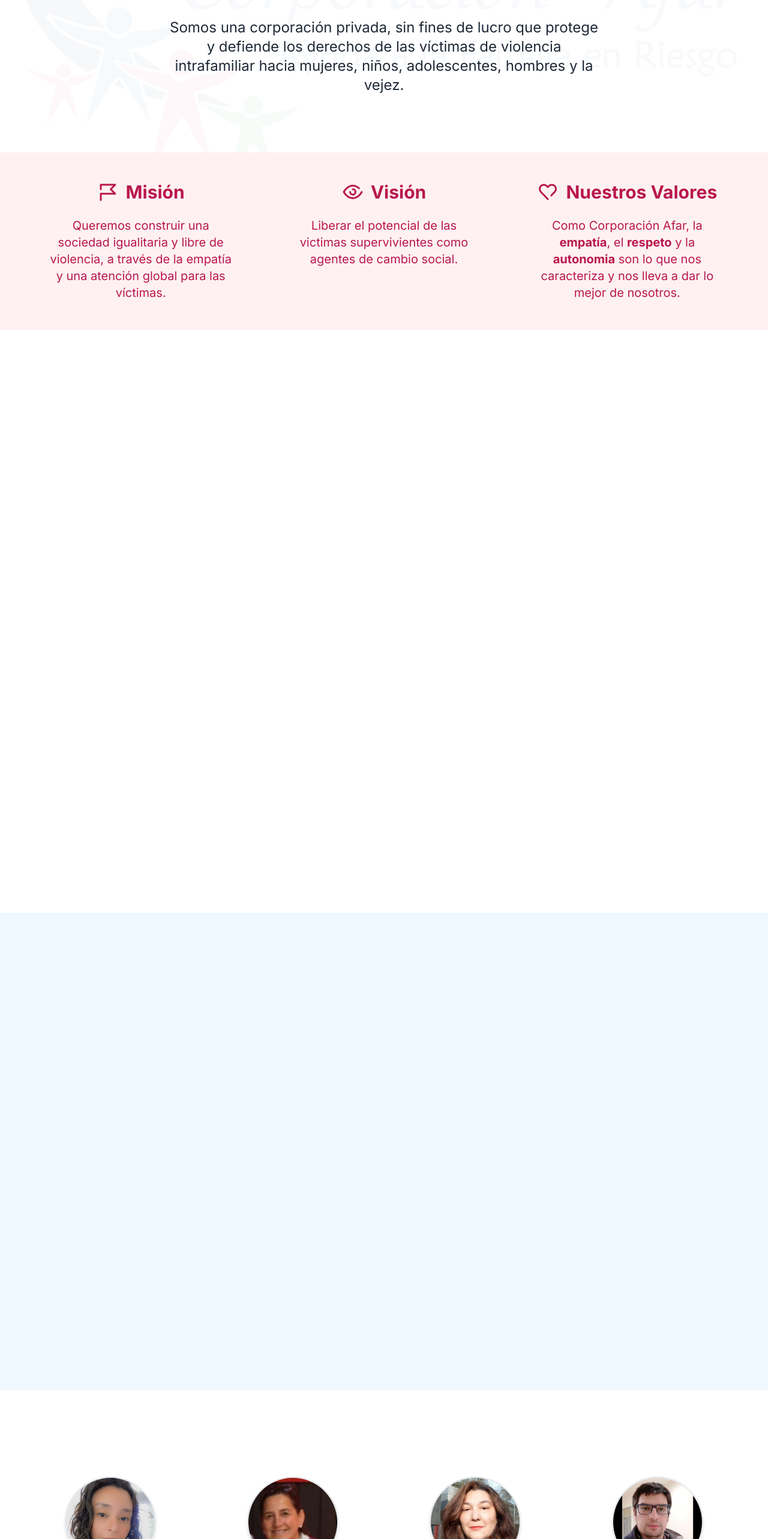
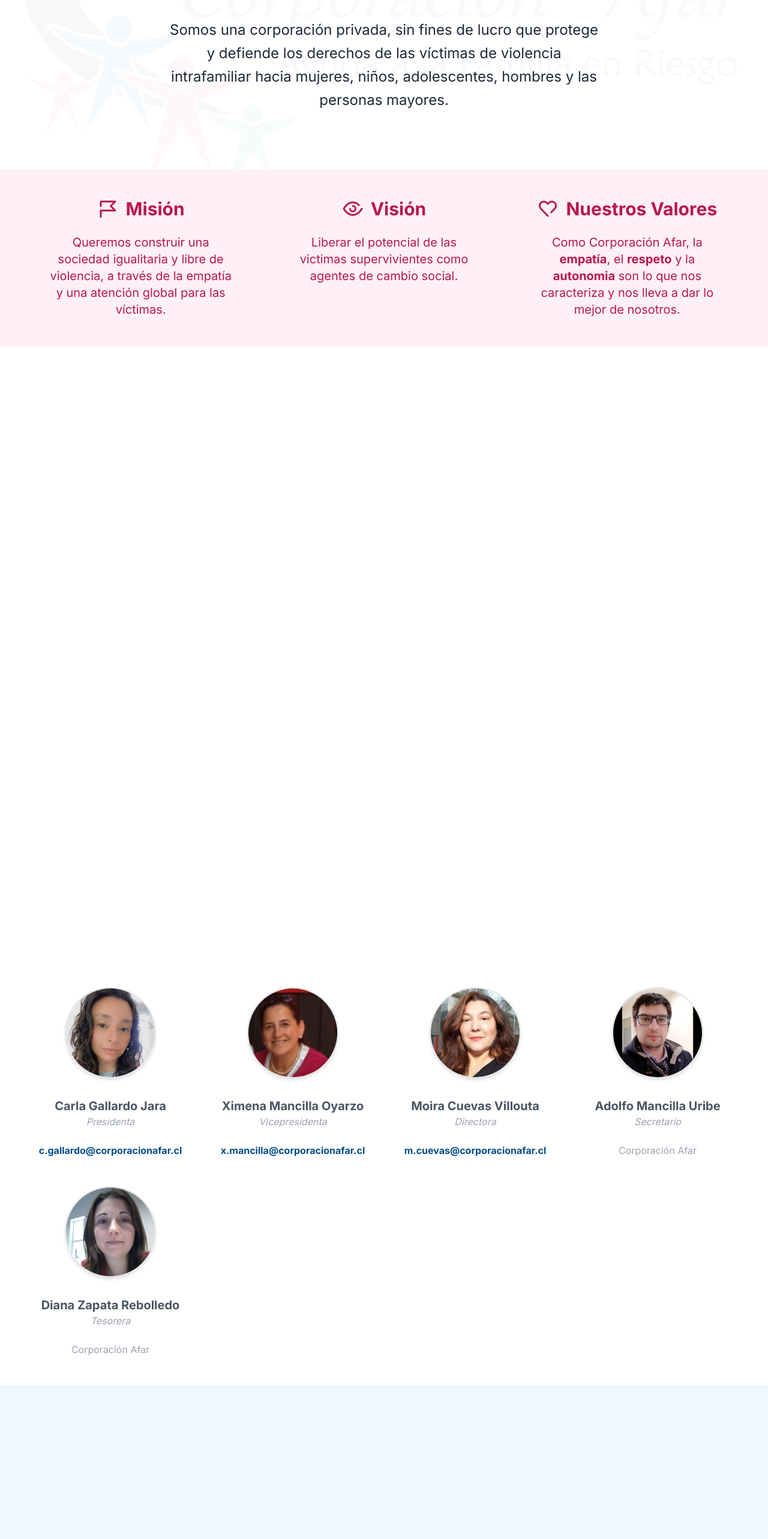
Before and after one commit to Ezfeik/corporacion-afar-website, a Next.js app: page /nosotros in a window 1280 px wide. Shown: the part 234-2800 px from the top of the page at 60% size. Built offline with nearby package versions, Linux system fonts and the light colour scheme.

Commit message:
Refactor and minor style changes

```diff
--- a/src/app/(main)/nosotros/page.tsx
+++ b/src/app/(main)/nosotros/page.tsx
@@ -83,7 +83,7 @@ const AboutUsContainer = function() {
   )
 }
 
-const OurStoryContent = function () {
+const OurHistoryContent = function () {
   return (
     <div className='px-0 lg:px-20 pt-7 lg:pt-14 text-xl leading-relaxed'>
       <p className='mb-7'>
@@ -99,7 +99,7 @@ const OurStoryContent = function () {
       <p className='mb-7'>
         La violencia Intrafamiliar lamentablemente se vive dentro de los hogares, en las familias.
         Es una realidad donde mayoritariamente la viven las <b>mujeres</b>, pero no está ajena la
-        violencia hacia los <b>niños, adolescentes, hombres y personas mayores</b>, personas de la <b>comunidad LGBTQ+</b>.
+        violencia hacia los <b>niños, adolescentes, hombres, personas mayores</b> o personas de la <b>comunidad LGBTQ+</b>.
         Esta es la principal motivación de AFAR y nos preguntarnos:
         ¿Dónde busca ayuda un adulto mayor, un hombre, un adolescente una persona de la comunidad LGBTQ+?
         Es ahí que surge el dilema. Muchos hombres y adultos mayores sufren en silencio la
@@ -111,6 +111,36 @@ const OurStoryContent = function () {
         y acompañará a las personas que viven violencia, pero con el gran desafío de involucrar a toda la comunidad.
       </p>
     </div>
+  )
+}
+
+const OurHistoryContainer = function () {
+  return (
+    <Container bgColorClass='bg-primary-50'>
+      <div className='py-12 my-12'>
+        <AnimationWrapper initialClass="lg:opacity-0" animationClass="lg:animate-[800ms_ease-in-out_forwards_fade-in]" threshold={1}>
+          <SectionTitle textColorClass="text-primary-800" decoratorColorClass="bg-primary-800">Nuestra Historia</SectionTitle>
+        </AnimationWrapper>
+        <AnimationWrapper initialClass="lg:opacity-0" animationClass="lg:animate-[800ms_ease-in-out_forwards_fade-in]" threshold={0.3}>
+          <OurHistoryContent />
+        </AnimationWrapper>
+      </div>
+    </Container>
+  )
+}
+
+const OurMembersContainer = function () {
+  return (
+    <Container>
+      <div className='mb-12'>
+        <AnimationWrapper initialClass="lg:opacity-0" animationClass="lg:animate-[800ms_ease-in-out_forwards_fade-in]" threshold={1}>
+          <SectionTitle textColorClass="text-secondary-500" decoratorColorClass="bg-secondary-500">Nuestro Equipo</SectionTitle>
+        </AnimationWrapper>
+        <div className='pt-7 lg:pt-14'>
+          <TeamCardList members={members} />
+        </div>
+      </div>
+    </Container>
   )
 }
 
@@ -131,9 +161,9 @@ function Page() {
           <div className='pt-12 lg:pt-24 pb-6 lg:pb-12'>
             <SectionTitle textColorClass="text-secondary-500" decoratorColorClass="bg-secondary-500">Sobre Nosotros</SectionTitle>
           </div>
-          <p className='w-[90%] lg:w-3/5 mx-auto pb-12 lg:pb-24 text-xl lg:text-2xl leading-relaxed text-center text-gray-800'>
+          <p className='w-[90%] lg:w-3/5 mx-auto pb-12 lg:pb-24 text-xl lg:text-2xl lg:leading-relaxed text-center text-gray-800'>
             Somos una corporación privada, sin fines de lucro que protege y defiende los derechos de las víctimas de violencia intrafamiliar hacia
-            mujeres, niños, adolescentes, hombres y la vejez.
+            mujeres, niños, adolescentes, hombres y las personas mayores.
           </p>
         </>
       </Container>
@@ -159,28 +189,8 @@ function Page() {
           />
         </div>
       </Container>
-      {/* Our Story */}
-      <Container bgColorClass='bg-primary-50'>
-        <div className='py-12 my-12'>
-          <AnimationWrapper initialClass="lg:opacity-0" animationClass="lg:animate-[800ms_ease-in-out_forwards_fade-in]" threshold={1}>
-            <SectionTitle textColorClass="text-primary-800" decoratorColorClass="bg-primary-800">Nuestra Historia</SectionTitle>
-          </AnimationWrapper>
-          <AnimationWrapper initialClass="lg:opacity-0" animationClass="lg:animate-[800ms_ease-in-out_forwards_fade-in]" threshold={0.3}>
-            <OurStoryContent />
-          </AnimationWrapper>
-        </div>
-      </Container>
-      {/* Members */}
-      <Container>
-        <div className='mb-12'>
-          <AnimationWrapper initialClass="lg:opacity-0" animationClass="lg:animate-[800ms_ease-in-out_forwards_fade-in]" threshold={1}>
-            <SectionTitle textColorClass="text-secondary-500" decoratorColorClass="bg-secondary-500">Nuestro Equipo</SectionTitle>
-          </AnimationWrapper>
-          <div className='pt-7 lg:pt-14'>
-            <TeamCardList members={members} />
-          </div>
-        </div>
-      </Container>
+      <OurMembersContainer />
+      <OurHistoryContainer />
     </section>
   )
 }
```
